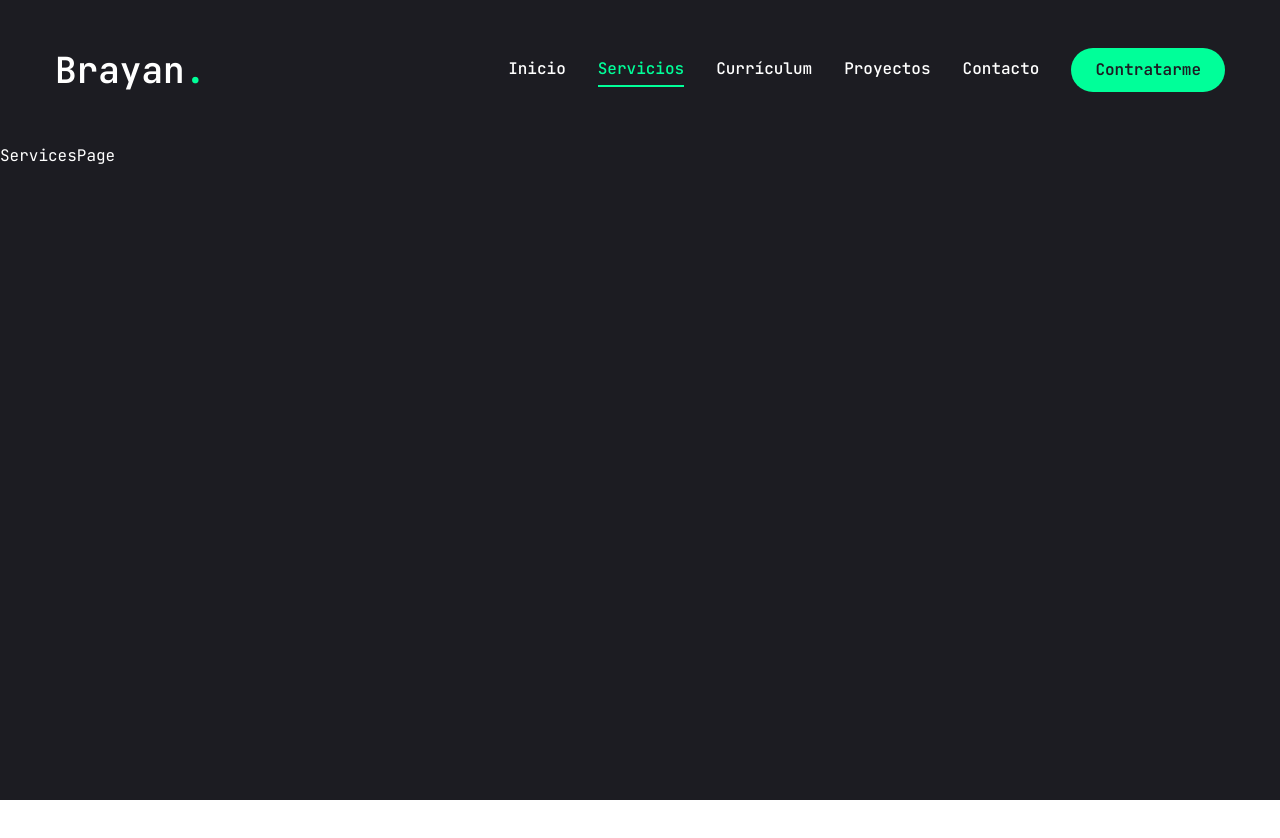
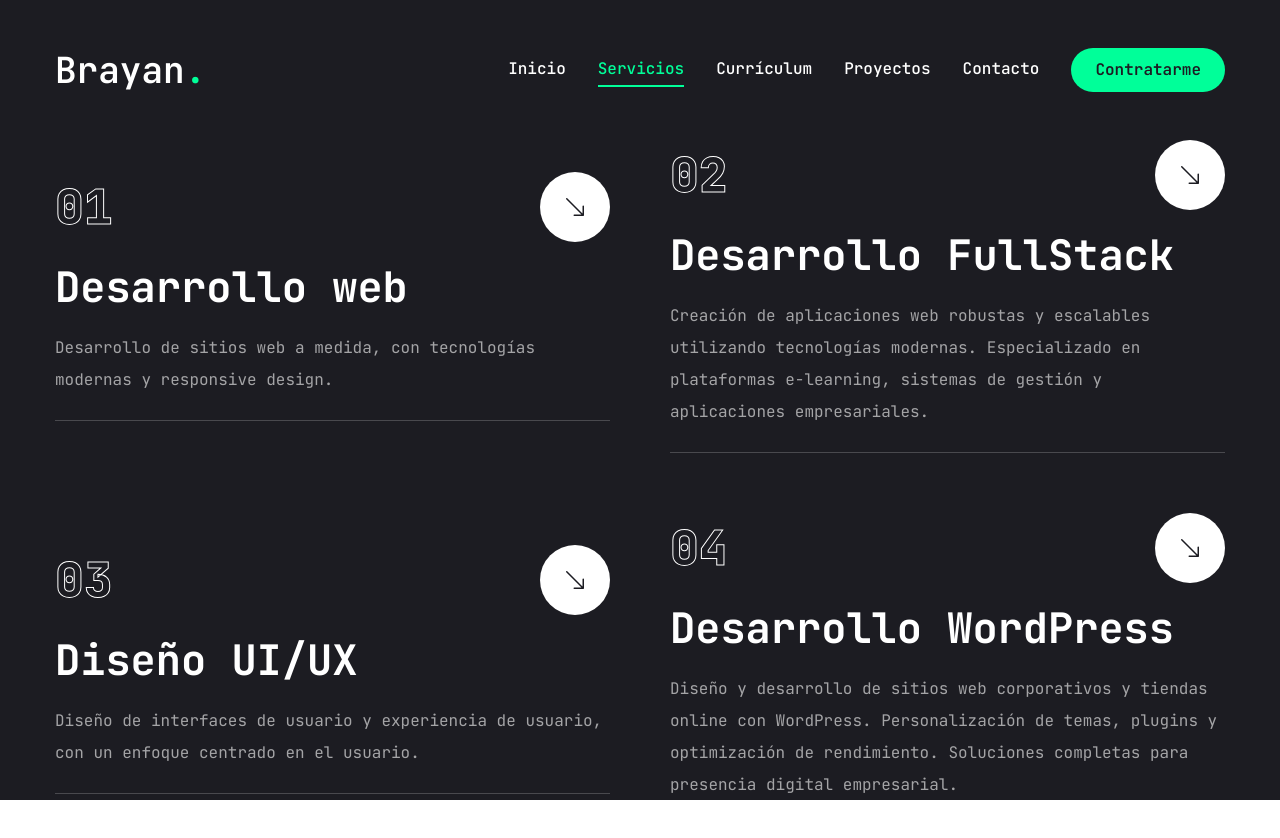
Before and after one commit to Blaaaxo/my-portfolio, a Next.js app: page /servicios in a window 1280 px wide. Shown: the top 838 px of the page. Before the commit the page ends 800 px from the top, so only its background shows below. Built offline with nearby package versions, Linux system fonts and the light colour scheme.

Commit message:
servicios

```diff
--- a/src/app/globals.css
+++ b/src/app/globals.css
@@ -21,4 +21,10 @@
   .h3 {
     @apply text-[20px] xl:text-[24px] leading-[1.1] font-semibold;
   }
+  .text-outline {
+    -webkit-text-stroke: 1px #ffffff;
+  }
+  .text-outline-hover {
+    -webkit-text-stroke: 1px #00ff99;
+  }
 }
--- a/src/app/servicios/page.tsx
+++ b/src/app/servicios/page.tsx
@@ -1,9 +1,103 @@
+"use client"
 import React from 'react'
+import { BsArrowDownRight } from 'react-icons/bs'
+import Link from 'next/link'
+import { motion } from 'framer-motion'
+
+const services = [
+    {
+        number: '01',
+        title: "Desarrollo web",
+        description: "Desarrollo de sitios web a medida, con tecnologías modernas y responsive design.",
+        href: ""
+    },
+    {
+        number: '02',
+        title: "Desarrollo FullStack",
+        description: "Creación de aplicaciones web robustas y escalables utilizando tecnologías modernas. Especializado en plataformas e-learning, sistemas de gestión y aplicaciones empresariales.",
+        href: ""
+    },
+    {
+        number: '03',
+        title: "Diseño UI/UX",
+        description: "Diseño de interfaces de usuario y experiencia de usuario, con un enfoque centrado en el usuario.",
+        href: ""
+    },
+    {
+        number: '04',
+        title: "Desarrollo WordPress",
+        description: "Diseño y desarrollo de sitios web corporativos y tiendas online con WordPress. Personalización de temas, plugins y optimización de rendimiento. Soluciones completas para presencia digital empresarial.",
+        href: ""
+    },
+    {
+        number: '05',
+        title: "Análisis de datos",
+        description: "Implementación de soluciones de análisis de datos usando Python, Pandas y NumPy. Creación de dashboards interactivos, informes de inteligencia de negocio y segmentación de clientes.",
+        href: ""
+    },
+    {
+        number: '06',
+        title: "SEO y Marketing Digital",
+        description: "Optimización de sitios web para motores de búsqueda y campañas de marketing digital. Análisis de competencia, estrategias de contenido y posicionamiento en buscadores.",
+        href: ""
+    },
+    {
+        number: '07',
+        title: "Consultoría Técnica",
+        description: "Asesoramiento experto en arquitectura de software, optimización de procesos de desarrollo e implementación de CI/CD. Auditorías de código, mejoras de rendimiento y migración de sistemas legacy a tecnologías modernas.",
+        href: ""
+    },
+    {
+        number: '08',
+        title: "Mentoría y Capacitación",
+        description: "Capacitación en tecnologías web, desarrollo de software y metodologías ágiles. Mentoría personalizada para equipos de desarrollo y emprendedores.",
+        href: ""
+    },
+]
 
 function ServicesPage() {
-  return (
-    <div>ServicesPage</div>
-  )
+    return (
+        <section className='min-h-[80vh] flex flex-col justify-center py-12 xl:py-0'>
+            <div className="container mx-auto">
+                <motion.div
+                    initial={{ opacity: 0 }}
+                    animate={{
+                        opacity: 1,
+                        transition: {
+                            delay: 2.4,
+                            duration: 0.4,
+                            ease: 'easeIn'
+                        }
+                    }}
+                    className='grid grid-cols-1 md:grid-cols-2 gap-[60px]'
+                >
+                    {services.map((service, index) => (
+                        <div
+                            key={index}
+                            className='flex-1 flex flex-col justify-center gap-6 group'
+                        >
+
+                            {/* top */}
+                            <div className='w-full flex justify-between items-center'>
+                                <div className='text-5xl font-extrabold text-outline text-transparent group-hover:text-outline-hover transition-all duration-500'>
+                                    {service.number}
+                                </div>
+                                <Link href={service.href} className='w-[70px] h-[70px] rounded-full bg-white group-hover:bg-accent transition-all duration-500 flex justify-center items-center hover:-rotate-45'>
+                                    <BsArrowDownRight  className='text-primary text-2xl'/>
+                                </Link>
+                            </div>
+                            {/* titulo */}
+                            <h2 className='text-[42px] font-bold leading-none text-white group-hover:text-accent transition-all duration-500'>{service.title}</h2>
+                            {/* descripción */}
+                            <p className='text-white/60'>{service.description}</p>
+                            {/* borde */}
+                            <div className='border-b border-white/20 w-full'></div>
+                        </div>
+                    ))}
+                </motion.div>
+            </div>
+        </section>
+    )
 }
 
 export default ServicesPage
```
